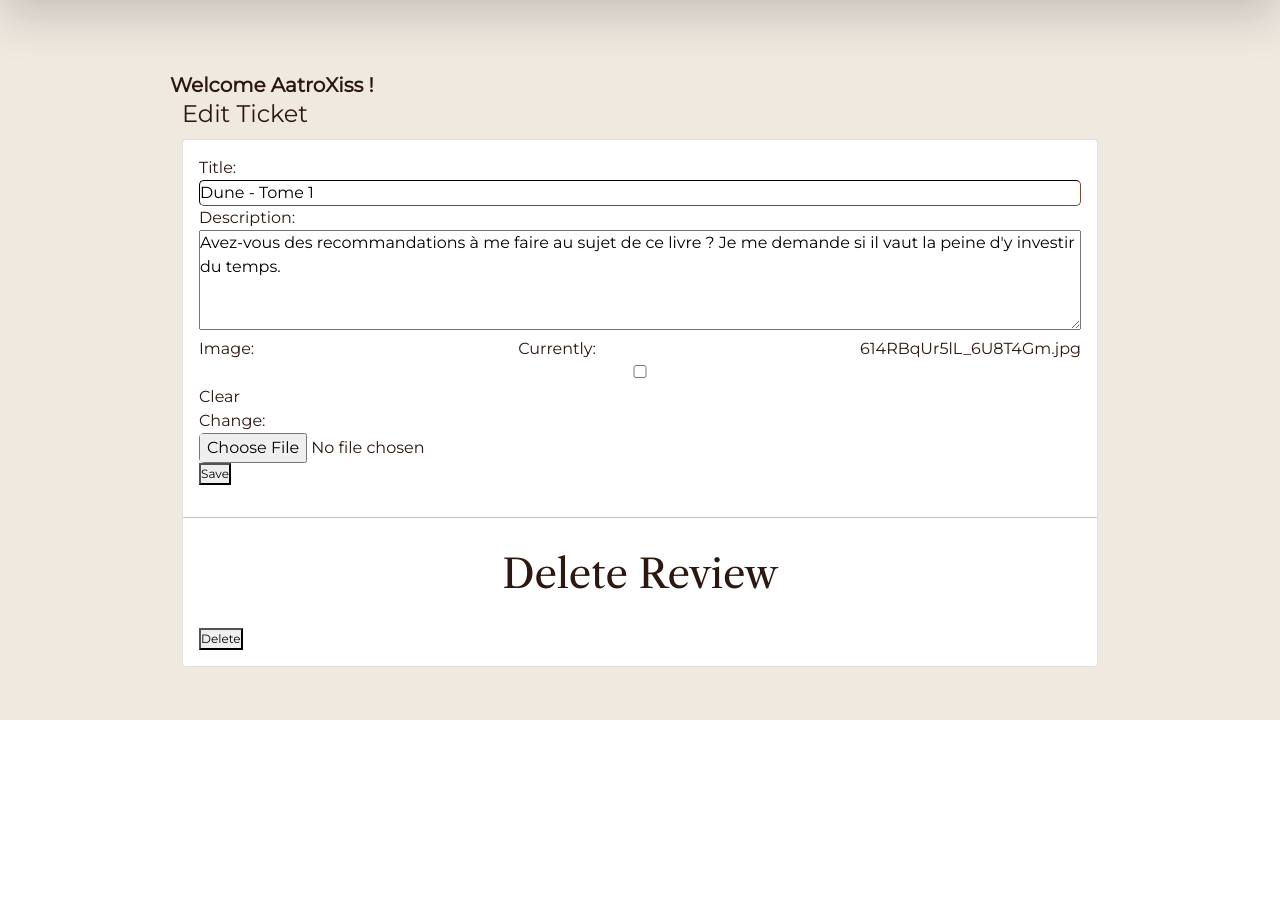
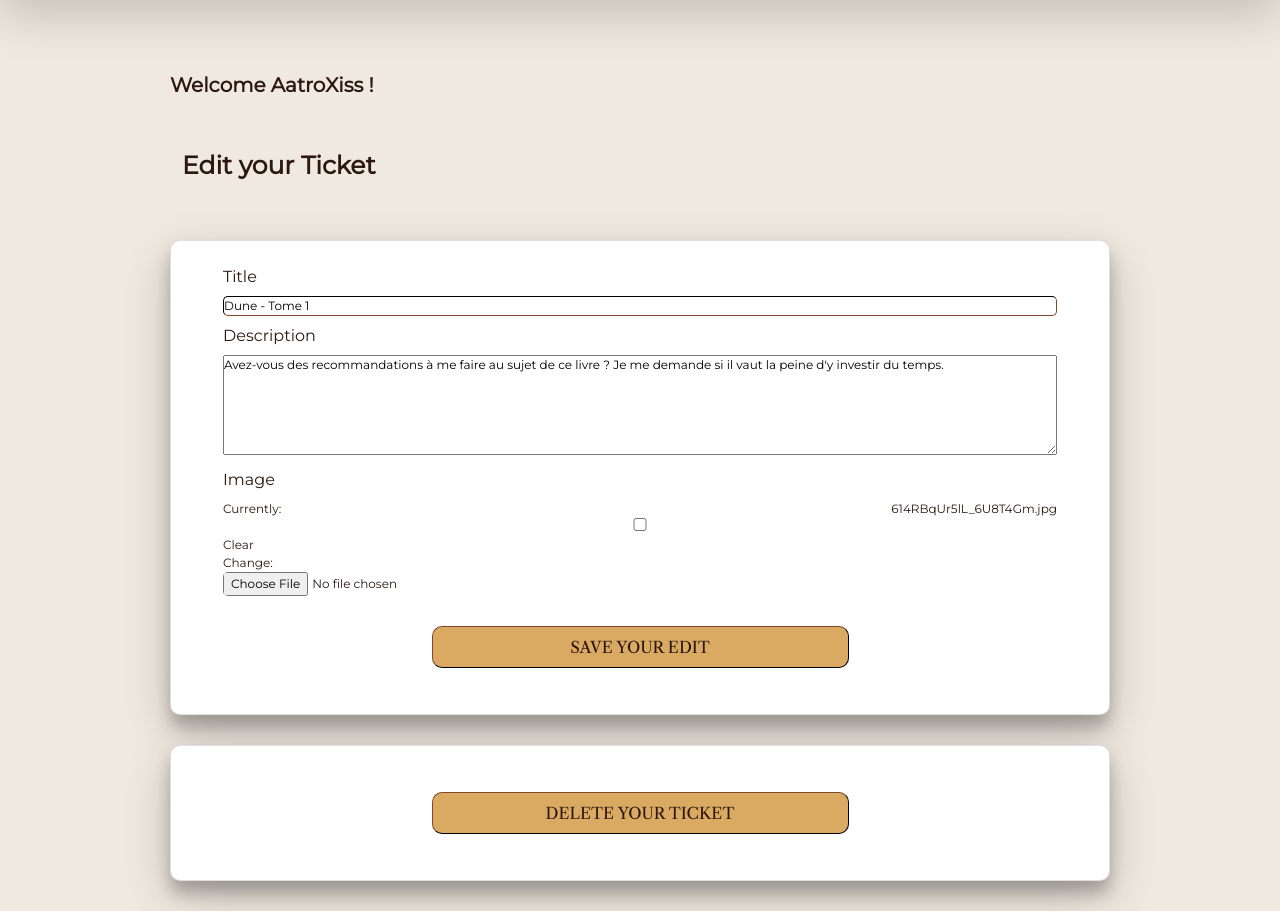
Before and after one commit to AatroXissTV/OC_P9_litreview_django, a Django app: page /1/edit_ticket in a window 1280 px wide. Shown: the part 80-991 px from the top of the page. Before the commit the page ends 800 px from the top, so only its background shows below. Run offline with Django 3.2, Linux system fonts and the light colour scheme; a user stored in the database is signed in; data comes from the database, SQL or seed files in the repository; both versions use the stored data as it was after the commit.

Commit message:
v.0.4.5 corrected a bug where editing tickets was not working.

```diff
--- a/app/forms.py
+++ b/app/forms.py
@@ -8,7 +8,7 @@ from . import models
 class TicketForm(forms.ModelForm):
     """ Represents the form for creating a new ticket """
 
-    edit_ticket = forms.BooleanField(widget=forms.HiddenInput(), required=True)
+    edit_ticket = forms.BooleanField(widget=forms.HiddenInput(), initial=True)
 
     class Meta:
         model = models.Ticket
--- a/app/templates/app/edit_ticket.html
+++ b/app/templates/app/edit_ticket.html
@@ -1,27 +1,49 @@
 {% extends 'base.html' %}
 {% block content %}
-<div class="container btn-feed-container">
+<div class="container sub-container">
     <div class="row">
-        <h2>Edit Ticket</h2>
+        <h2 class="card-headline">Edit your Ticket</h2>
     </div>
 </div>
-<div class="container feed-container">
-    <div class="card">
-        <div class="card-body">
-            <form method="post">
-                {{ edit_ticket.as_p }}
-                {% csrf_token %}
-                <button type="submit">Save</button>
-            </form>
+
+<div class="container sub-container">
+    <div class="row">
+        <div class="card card-sub">
+            <div class="card-body">
+                <form method="post">
+                    <div class="container">
+                        <h6>Title</h6>
+                        {{ edit_ticket.title }}
+                        <h6>Description</h6>
+                        {{edit_ticket.description}}
+                        <h6>Image</h6>
+                        {{ edit_ticket.image }}
+                        {{ edit_ticket.edit_ticket }}
+                        {% csrf_token %}
+                    </div>
+                    <div class="container center">
+                        <button type="edit_ticket" class="btn-hp">Save your edit</button>
+                    </div>
+                </form>
+            </div>
         </div>
-        <hr>
-        <div class="card-body">
-            <h5 class="card-title">Delete Review</h5>
-            <form method="post">
-                {{ delete_ticket }}
-                {% csrf_token %}
-                <button type="submit">Delete</button>
-            </form>
+    </div>
+</div>
+
+<div class="container">
+    <div class="row">
+        <div class="card card-sub">
+            <div class="card-body">
+                <form method="post">
+                    <div class="container">
+                        {{ delete_ticket }}
+                        {% csrf_token %}
+                    </div>
+                    <div class="container center">
+                        <button type="delete_ticket" class="btn-hp">Delete your ticket </button>
+                    </div>
+                </form>
+            </div>
         </div>
     </div>
 </div>
```
Also changed, not shown: app/templates/app/edit_review.html (+40 -18 lines), db.sqlite3, media/614RBqUr5lL_6U8T4Gm.jpg.
